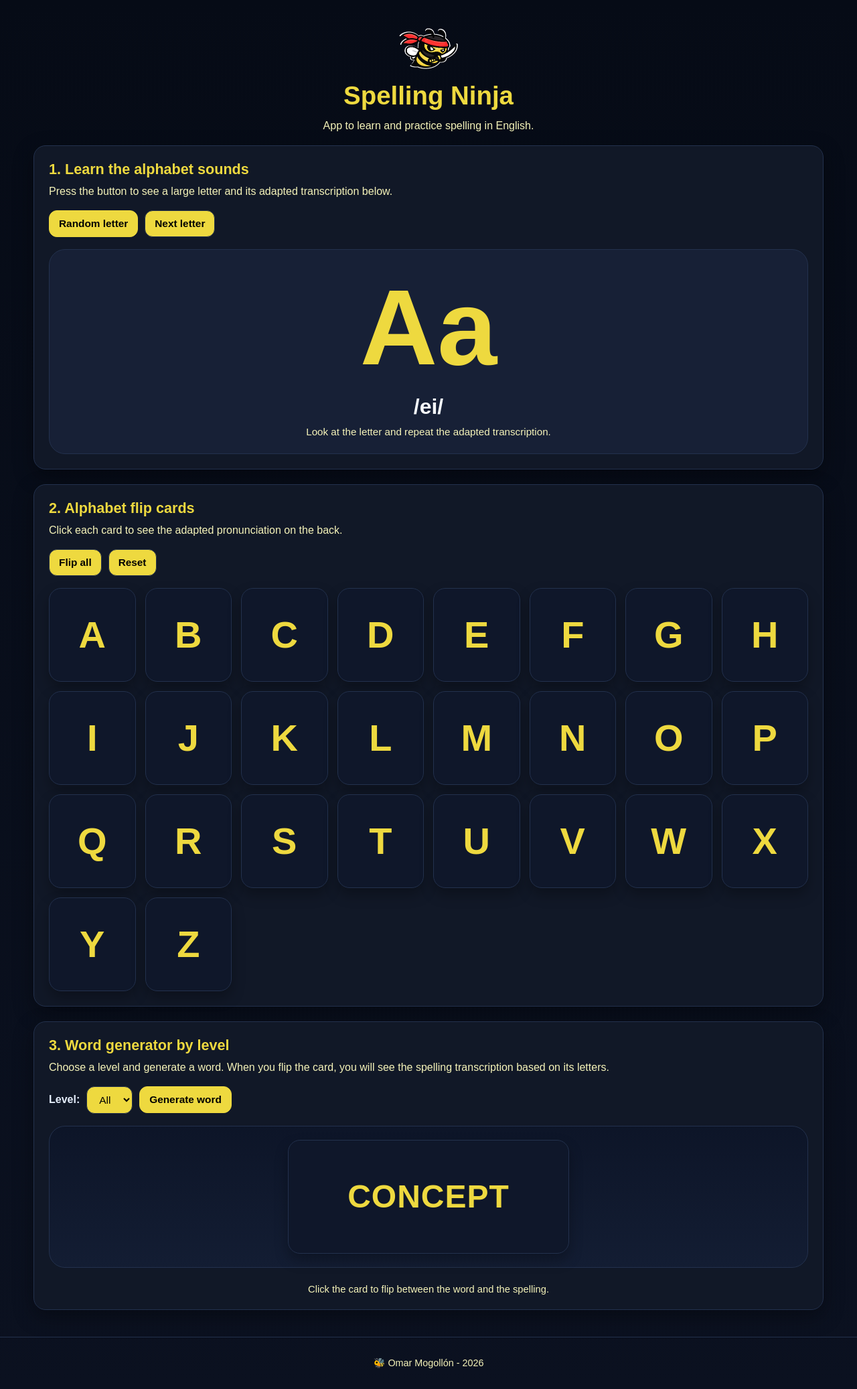
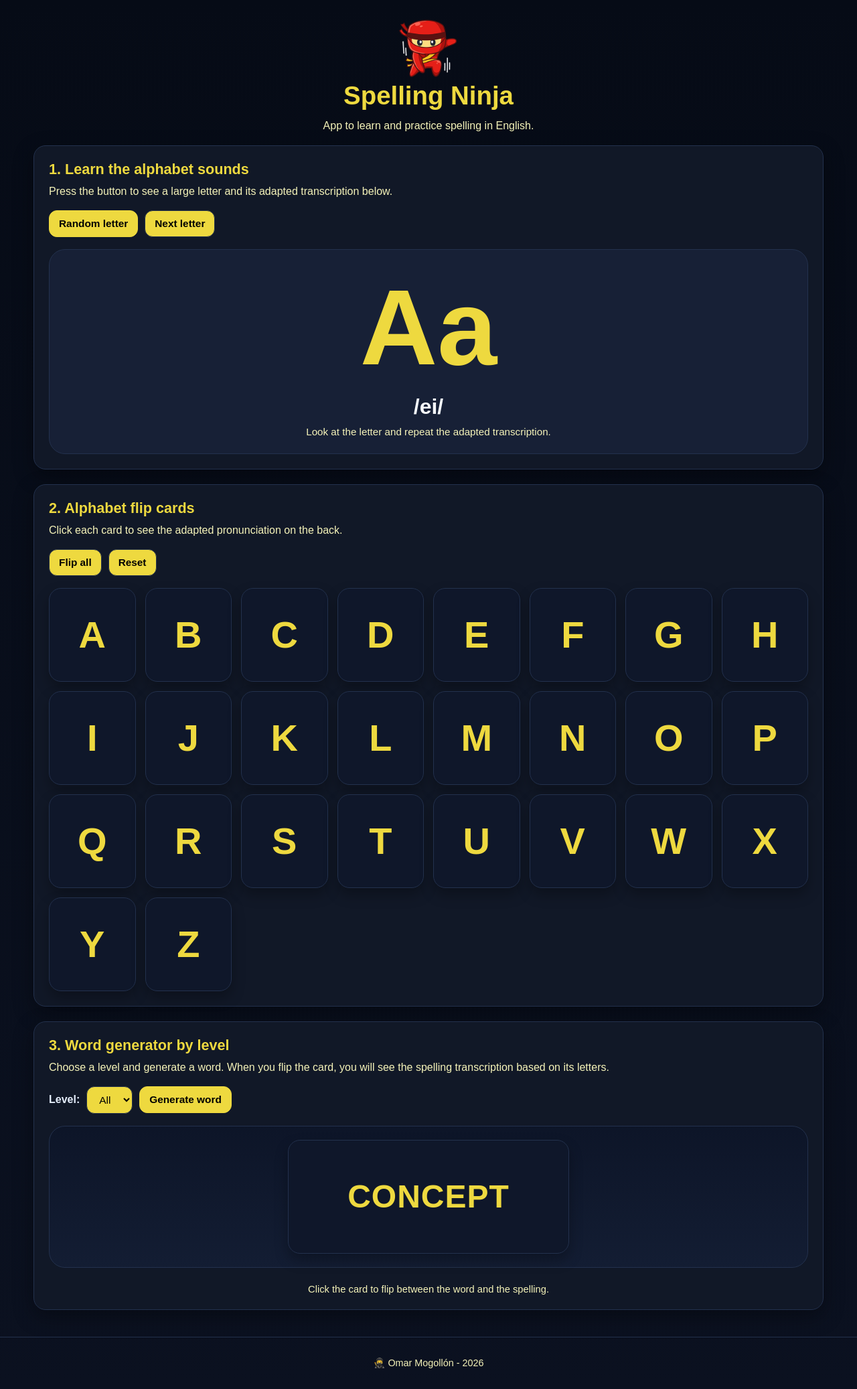
Before and after one commit to omogalag/SpellingNinja, a plain HTML site: page index.html in a window 1280 px wide. Shown: the whole page at 67% size. Drawn offline with Linux system fonts and the light colour scheme.

Commit message:
Update index.html

```diff
--- a/index.html
+++ b/index.html
@@ -287,7 +287,7 @@
 <body>
 <header>
   <div class="title-wrap">
-    <img src="https://raw.githubusercontent.com/omogalag/SpellingNinja/refs/heads/main/Ninja_Bee.png" alt="Ninja Bee" class="logo">
+    <img src="https://raw.githubusercontent.com/omogalag/SpellingNinja/refs/heads/main/Spelling_Ninja_Small.png" alt="Ninja Bee" class="logo">
     <h1>Spelling Ninja</h1>
   </div>
   <p>App to learn and practice spelling in English.</p>
@@ -533,7 +533,7 @@
   </script>
 
   <footer class="footer">
-    <p>🐝 Omar Mogollón - 2026</p>
+    <p>🥷 Omar Mogollón - 2026</p>
 </footer>
 </body>
 </html>
```
